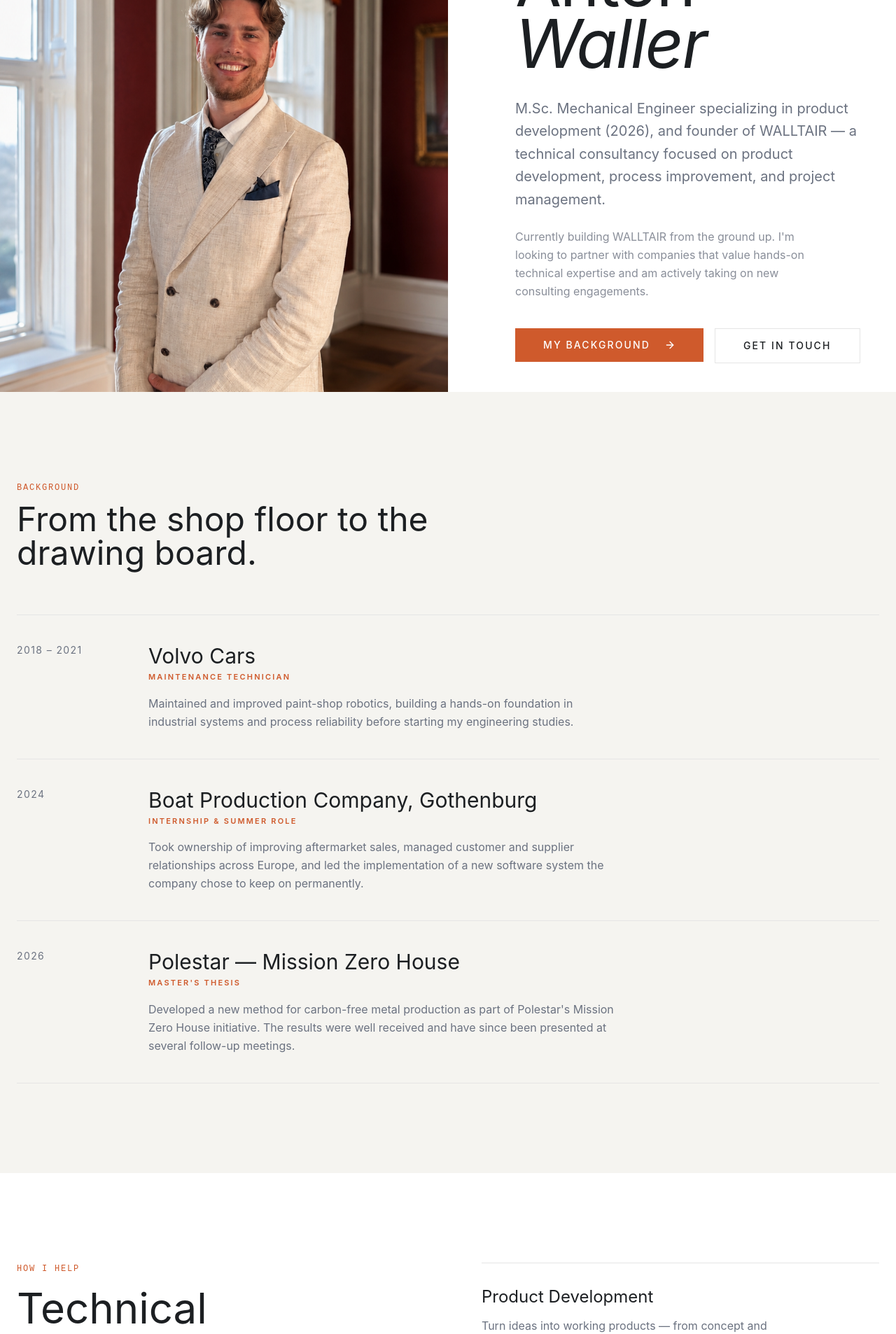
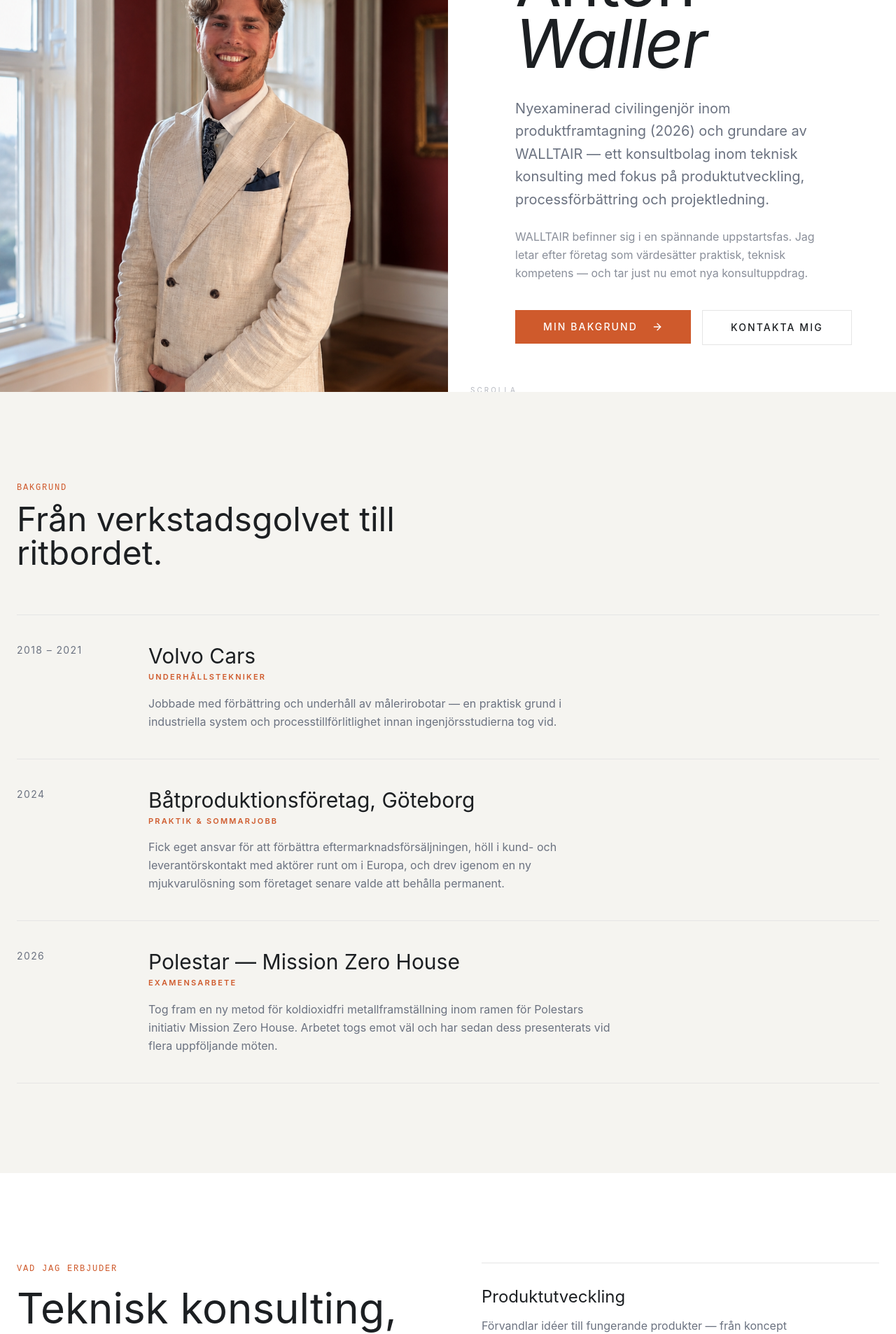
Before and after one commit to Walltair-code/Walltair-code.github.io, a React (Vite) app: page / in a window 1280 px wide. Shown: the part 160-2066 px from the top of the page at 70% size. Built offline with nearby package versions, Linux system fonts and the light colour scheme.

Commit message:
Translate site to Swedish

```diff
--- a/index.html
+++ b/index.html
@@ -1,5 +1,5 @@
 <!doctype html>
-<html lang="en">
+<html lang="sv">
   <head>
     <meta charset="UTF-8" />
     <link rel="icon" type="image/png" href="/favicon.png" />
--- a/src/components/Layout.tsx
+++ b/src/components/Layout.tsx
@@ -11,14 +11,14 @@ export function Layout({ children }: { children: ReactNode }) {
             <img src={walltairLogo} alt="Walltair" className="h-5 md:h-6 w-auto" />
           </Link>
           <div className="flex gap-6 text-sm">
-            <Link to="/work">Work</Link>
-            <Link to="/contact">Contact</Link>
+            <Link to="/work">Arbete</Link>
+            <Link to="/contact">Kontakt</Link>
           </div>
         </nav>
       </header>
       <main className="flex-1">{children}</main>
       <footer className="py-8 text-center text-sm text-muted-foreground border-t border-border">
-        © {new Date().getFullYear()} WALLTAIR AB. All rights reserved.
+        © {new Date().getFullYear()} WALLTAIR AB. Alla rättigheter förbehållna.
       </footer>
     </div>
   )
--- a/src/pages/Contact.tsx
+++ b/src/pages/Contact.tsx
@@ -11,14 +11,14 @@ const Contact = () => {
           animate={{ opacity: 1, y: 0 }}
           transition={{ duration: 0.6, ease: [0.25, 0.46, 0.45, 0.94] as const }}
         >
-          <p className="section-label mb-6">Get in Touch</p>
+          <p className="section-label mb-6">Kontakt</p>
           <h1 className="text-4xl md:text-5xl lg:text-6xl text-foreground mb-8 leading-[1.05]">
-            Let's talk about what WALLTAIR can do for you.
+            Nyfiken på ett samarbete?
           </h1>
           <p className="text-muted-foreground leading-relaxed max-w-xl mx-auto mb-12">
-            WALLTAIR AB is currently taking on new clients. Whether you're looking for
-            support with product development, process improvement, or project management,
-            I'd welcome a short conversation — in person or online.
+            WALLTAIR AB tar just nu emot nya kunder. Söker du praktiskt stöd inom
+            produktutveckling, processförbättring eller projektledning? Då tar jag
+            gärna ett kort samtal — fysiskt eller digitalt.
           </p>
           <a
             href="mailto:anton.waller@walltair.se"
--- a/src/pages/Index.tsx
+++ b/src/pages/Index.tsx
@@ -23,7 +23,7 @@ const Index = () => {
           >
             <img
               src={mePhoto}
-              alt="Portrait"
+              alt="Porträttfoto"
               className="w-full h-full object-cover object-[50%_15%] lg:object-center"
             />
             <div className="absolute inset-0 bg-gradient-to-r from-transparent to-background/20 lg:hidden" />
@@ -37,21 +37,21 @@ const Index = () => {
               transition={{ duration: 1, delay: 0.3, ease: [0.25, 0.46, 0.45, 0.94] as const }}
               className="max-w-xl"
             >
-              <p className="section-label mb-6">Founder, WALLTAIR AB</p>
+              <p className="section-label mb-6">Grundare, WALLTAIR AB</p>
               <h1 className="text-5xl md:text-6xl lg:text-7xl xl:text-8xl text-foreground mb-8 leading-[0.92] tracking-tight">
                 Anton
                 <br />
                 <span className="italic">Waller</span>
               </h1>
               <p className="text-lg md:text-xl text-muted-foreground mb-6 leading-relaxed">
-                M.Sc. Mechanical Engineer specializing in product development (2026),
-                and founder of WALLTAIR — a technical consultancy focused on product
-                development, process improvement, and project management.
+                Nyexaminerad civilingenjör inom produktframtagning (2026) och grundare
+                av WALLTAIR — ett konsultbolag inom teknisk konsulting med fokus på
+                produktutveckling, processförbättring och projektledning.
               </p>
               <p className="text-base text-muted-foreground/80 mb-10 leading-relaxed max-w-md">
-                Currently building WALLTAIR from the ground up. I'm looking to partner
-                with companies that value hands-on technical expertise and am actively
-                taking on new consulting engagements.
+                WALLTAIR befinner sig i en spännande uppstartsfas. Jag letar efter
+                företag som värdesätter praktisk, teknisk kompetens — och tar just
+                nu emot nya konsultuppdrag.
               </p>
               <div className="flex flex-col sm:flex-row gap-4">
                 <Button
@@ -60,7 +60,7 @@ const Index = () => {
                   className="rounded-none px-10 py-6 text-sm tracking-[0.15em] uppercase btn-premium"
                 >
                   <a href="#background">
-                    My Background
+                    Min bakgrund
                     <ArrowRight className="ml-3 w-4 h-4" />
                   </a>
                 </Button>
@@ -70,7 +70,7 @@ const Index = () => {
                   size="lg"
                   className="rounded-none px-10 py-6 text-sm tracking-[0.15em] uppercase"
                 >
-                  <Link to="/contact">Get in Touch</Link>
+                  <Link to="/contact">Kontakta mig</Link>
                 </Button>
               </div>
             </motion.div>
@@ -82,7 +82,7 @@ const Index = () => {
               transition={{ delay: 1.5 }}
               className="absolute bottom-8 left-1/2 -translate-x-1/2 lg:left-8 lg:translate-x-0 flex flex-col items-center gap-2"
             >
-              <span className="text-[10px] tracking-[0.3em] uppercase text-muted-foreground/50">Scroll</span>
+              <span className="text-[10px] tracking-[0.3em] uppercase text-muted-foreground/50">Scrolla</span>
               <motion.div
                 animate={{ y: [0, 8, 0] }}
                 transition={{ duration: 2, repeat: Infinity, ease: "easeInOut" }}
@@ -104,9 +104,9 @@ const Index = () => {
             transition={{ duration: 0.6 }}
             className="mb-16"
           >
-            <p className="section-label mb-3">Background</p>
+            <p className="section-label mb-3">Bakgrund</p>
             <h2 className="text-4xl md:text-5xl text-foreground max-w-2xl">
-              From the shop floor to the drawing board.
+              Från verkstadsgolvet till ritbordet.
             </h2>
           </motion.div>
 
@@ -115,23 +115,23 @@ const Index = () => {
               {
                 period: "2018 – 2021",
                 place: "Volvo Cars",
-                role: "Maintenance Technician",
+                role: "Underhållstekniker",
                 description:
-                  "Maintained and improved paint-shop robotics, building a hands-on foundation in industrial systems and process reliability before starting my engineering studies.",
+                  "Jobbade med förbättring och underhåll av målerirobotar — en praktisk grund i industriella system och processtillförlitlighet innan ingenjörsstudierna tog vid.",
               },
               {
                 period: "2024",
-                place: "Boat Production Company, Gothenburg",
-                role: "Internship & Summer Role",
+                place: "Båtproduktionsföretag, Göteborg",
+                role: "Praktik & sommarjobb",
                 description:
-                  "Took ownership of improving aftermarket sales, managed customer and supplier relationships across Europe, and led the implementation of a new software system the company chose to keep on permanently.",
+                  "Fick eget ansvar för att förbättra eftermarknadsförsäljningen, höll i kund- och leverantörskontakt med aktörer runt om i Europa, och drev igenom en ny mjukvarulösning som företaget senare valde att behålla permanent.",
               },
               {
                 period: "2026",
                 place: "Polestar — Mission Zero House",
-                role: "Master's Thesis",
+                role: "Examensarbete",
                 description:
-                  "Developed a new method for carbon-free metal production as part of Polestar's Mission Zero House initiative. The results were well received and have since been presented at several follow-up meetings.",
+                  "Tog fram en ny metod för koldioxidfri metallframställning inom ramen för Polestars initiativ Mission Zero House. Arbetet togs emot väl och har sedan dess presenterats vid flera uppföljande möten.",
               },
             ].map((item, index) => (
               <motion.div
@@ -173,9 +173,9 @@ const Index = () => {
               viewport={{ once: true }}
               transition={{ duration: 0.6 }}
             >
-              <p className="section-label mb-4">How I Help</p>
+              <p className="section-label mb-4">Vad Jag Erbjuder</p>
               <h2 className="text-4xl md:text-5xl lg:text-6xl text-foreground leading-[1.05]">
-                Technical consulting, grounded in hands-on experience.
+                Teknisk konsulting, grundad i praktisk erfarenhet.
               </h2>
             </motion.div>
 
@@ -188,16 +188,16 @@ const Index = () => {
             >
               {[
                 {
-                  title: "Product Development",
-                  description: "Turn ideas into working products — from concept and prototyping through to manufacturing-ready design."
+                  title: "Produktutveckling",
+                  description: "Förvandlar idéer till fungerande produkter — från koncept och prototyp till tillverkningsklar design."
                 },
                 {
-                  title: "Process Improvement",
-                  description: "Identify inefficiencies and build better systems, on the shop floor or in the workflow — grounded in real industrial experience."
+                  title: "Processförbättring",
+                  description: "Identifierar ineffektivitet och bygger bättre system, på verkstadsgolvet eller i arbetsflödet — grundat i verklig industriell erfarenhet."
                 },
                 {
-                  title: "Project Management",
-                  description: "Drive cross-functional initiatives from kickoff to delivery, keeping stakeholders and suppliers aligned along the way."
+                  title: "Projektledning",
+                  description: "Driver tvärfunktionella initiativ från start till leverans, och håller intressenter och leverantörer samordnade längs vägen."
                 }
               ].map((service, index) => (
                 <div key={index} className="border-t border-border pt-8">
@@ -221,16 +221,16 @@ const Index = () => {
             viewport={{ once: true }}
             transition={{ duration: 0.8, ease: [0.25, 0.46, 0.45, 0.94] as const }}
           >
-            <p className="section-label text-background/40 mb-8">Where WALLTAIR Is Now</p>
+            <p className="section-label text-background/40 mb-8">Var WALLTAIR Står Idag</p>
             <blockquote className="text-3xl md:text-4xl lg:text-5xl font-serif leading-[1.15] mb-10">
-              "WALLTAIR is just getting started — and that's exactly the point.
-              I'm looking for companies willing to take a chance on a driven,
-              technically grounded partner who's ready to prove it."
+              "WALLTAIR har precis dragit igång — och det är precis poängen.
+              Jag söker företag som vågar satsa på en driven, tekniskt kunnig
+              partner som är redo att bevisa sitt värde."
             </blockquote>
             <div className="text-sm tracking-[0.1em] uppercase text-background/60">
               <span className="text-background">Anton Waller</span>
               <span className="mx-3">·</span>
-              <span>Founder, WALLTAIR AB</span>
+              <span>Grundare, WALLTAIR AB</span>
             </div>
           </motion.div>
         </div>
@@ -245,14 +245,14 @@ const Index = () => {
             viewport={{ once: true }}
             transition={{ duration: 0.8, ease: [0.25, 0.46, 0.45, 0.94] as const }}
           >
-            <p className="section-label mb-6">Start a Conversation</p>
+            <p className="section-label mb-6">Hör Av Dig</p>
             <h2 className="text-4xl md:text-5xl lg:text-6xl text-foreground mb-8 leading-[1.05]">
-              Open to new consulting engagements.
+              Öppen för nya konsultuppdrag.
             </h2>
             <p className="text-muted-foreground leading-relaxed max-w-xl mx-auto mb-10">
-              WALLTAIR AB is currently taking on new clients. If you're looking for hands-on
-              support in product development, process improvement, or project management,
-              I'd welcome a short conversation — in person or online.
+              WALLTAIR AB tar just nu emot nya kunder. Söker du praktiskt stöd inom
+              produktutveckling, processförbättring eller projektledning? Då tar jag
+              gärna ett kort samtal — fysiskt eller digitalt.
             </p>
             <Button
               asChild
@@ -260,7 +260,7 @@ const Index = () => {
               className="rounded-none px-10 py-6 text-sm tracking-[0.15em] uppercase btn-premium"
             >
               <Link to="/contact">
-                Get in Touch
+                Kontakta mig
                 <ArrowRight className="ml-3 w-4 h-4" />
               </Link>
             </Button>
--- a/src/pages/Work.tsx
+++ b/src/pages/Work.tsx
@@ -4,8 +4,8 @@ const Work = () => {
   return (
     <Layout>
       <div className="container-full py-32">
-        <h1 className="text-4xl">Work</h1>
-        <p className="text-muted-foreground mt-4">Case studies coming soon.</p>
+        <h1 className="text-4xl">Arbete</h1>
+        <p className="text-muted-foreground mt-4">Fallstudier kommer snart.</p>
       </div>
     </Layout>
   )
```
